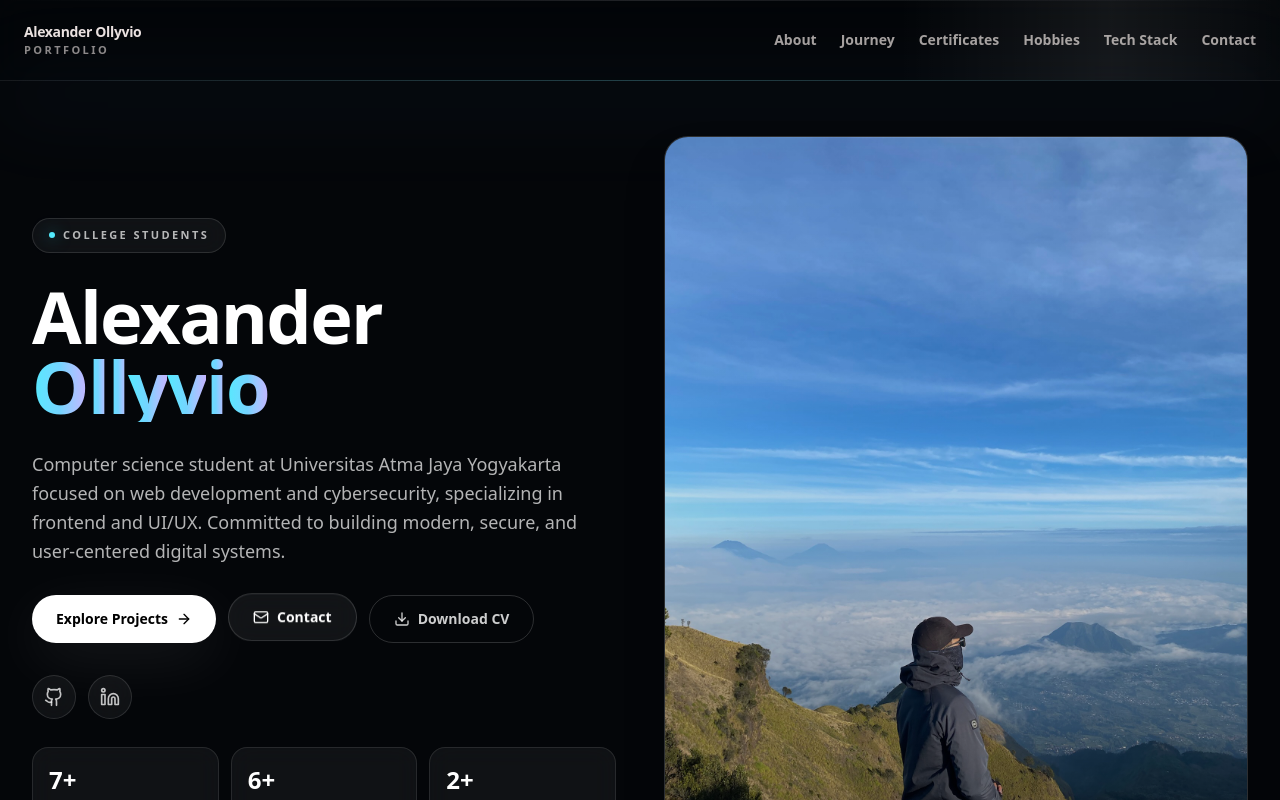
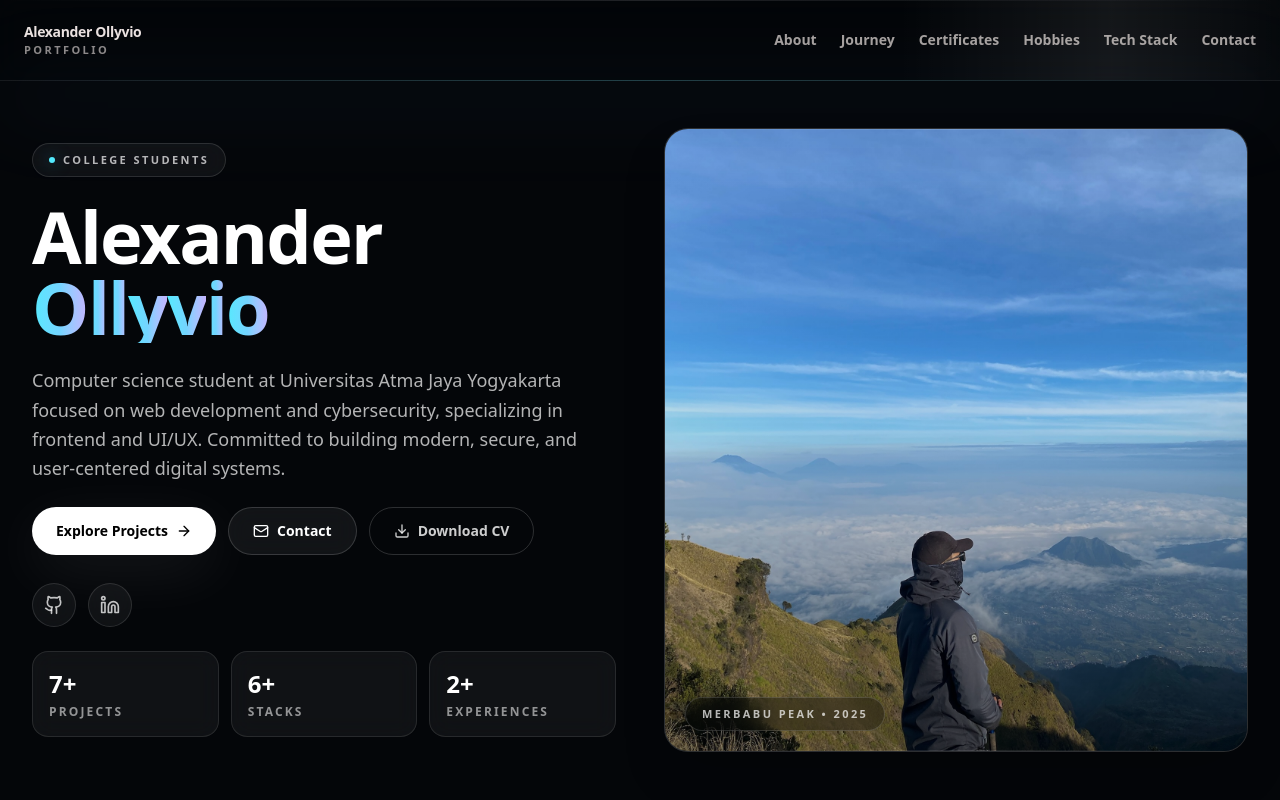
Before and after one commit to Alexx-93/alex-ollyvio-portofolio, a Next.js app: page / in a window 1280 px wide. Shown: the top 800 px of the page. Built offline with nearby package versions, Linux system fonts and the light colour scheme.

Commit message:
feat: refactor hero component layout and spacing adjustments

```diff
--- a/components/hero.tsx
+++ b/components/hero.tsx
@@ -208,7 +208,14 @@ export default function Hero({ setActiveSection }: { setActiveSection: (section:
   };
 
   return (
-    <section className="relative min-h-screen sm:min-h-[92vh] py-16 sm:py-20 md:py-24 lg:py-28">
+    <section
+      className="
+        relative overflow-hidden
+        [--nav:80px] md:[--nav:80px]
+        pt-[var(--nav)]
+        h-[calc(100dvh)]
+      "
+    >
       {/* background */}
       <div className="absolute inset-0 -z-20 bg-gradient-to-br from-[#070a12] via-[#0b1220] to-[#060812]" />
       <div className="pointer-events-none absolute inset-0 -z-10" style={overlayStyle} />
@@ -222,26 +229,27 @@ export default function Hero({ setActiveSection }: { setActiveSection: (section:
       <div className="pointer-events-none absolute -left-24 top-20 -z-10 h-[420px] w-[420px] rounded-full bg-cyan-400/10 blur-3xl" />
       <div className="pointer-events-none absolute -right-28 bottom-10 -z-10 h-[520px] w-[520px] rounded-full bg-violet-400/10 blur-3xl" />
 
-      <div className="mx-auto w-full max-w-[1200px] px-4 py-4 sm:px-6 sm:py-6 lg:px-8">
-        <div className="grid items-center gap-6 sm:gap-8 lg:grid-cols-2 lg:gap-12">
+      {/* content area: sisa layar setelah navbar */}
+      <div className="h-[calc(100dvh-var(--nav))]">
+        <div className="mx-auto flex h-full w-full max-w-[1200px] items-center px-4 sm:px-6 lg:px-8">
+          <div className="grid w-full items-center gap-8 lg:grid-cols-2 lg:gap-12">
             {/* left */}
             <motion.div
               initial={reduceMotion ? undefined : { opacity: 0, y: 18 }}
               animate={reduceMotion ? undefined : { opacity: 1, y: 0 }}
               transition={{ duration: 0.9, ease: EASE }}
-            className="space-y-7"
+              className="space-y-6"
             >
-            <div className="flex flex-wrap items-center gap-3">
+              {/* badge */}
               <div className="inline-flex items-center gap-2 rounded-full border border-white/12 bg-white/5 px-4 py-2 backdrop-blur-md">
                 <span className="h-1.5 w-1.5 rounded-full bg-cyan-300 shadow-[0_0_16px_rgba(34,211,238,0.6)]" />
                 <span className="text-[11px] font-semibold tracking-[0.22em] uppercase text-white/70">
                   College Students
                 </span>
               </div>
-            </div>
 
-            {/* ✅ judul responsif pakai clamp */}
-            <h1 className="text-balance font-semibold tracking-tight text-white leading-[0.98] text-[clamp(40px,7vw,72px)]">
+              {/* title */}
+              <h1 className="text-balance font-semibold tracking-tight text-white leading-[0.98] text-[clamp(40px,6vw,72px)]">
                 Alexander{" "}
                 <PremiumName
                   text="Ollyvio"
@@ -250,15 +258,16 @@ export default function Hero({ setActiveSection }: { setActiveSection: (section:
               </h1>
 
               <p className="max-w-[56ch] text-base leading-relaxed text-white/70 sm:text-lg">
-              Computer science student at Universitas Atma Jaya Yogyakarta focused on web development and cybersecurity, specializing in frontend and UI/UX. Committed to building modern, secure, and user-centered digital systems.
+                Computer science student at Universitas Atma Jaya Yogyakarta focused on web development and cybersecurity,
+                specializing in frontend and UI/UX. Committed to building modern, secure, and user-centered digital systems.
               </p>
 
-            {/* ✅ CTAs: mobile stack, sm+ sejajar */}
+              {/* CTAs */}
               <motion.div
                 className="flex flex-col gap-3 sm:flex-row sm:flex-wrap sm:items-center"
                 initial={reduceMotion ? undefined : { opacity: 0, y: 10 }}
                 animate={reduceMotion ? undefined : { opacity: 1, y: 0 }}
-              transition={{ delay: 0.4, duration: 0.6, ease: EASE }}
+                transition={{ delay: 0.35, duration: 0.6, ease: EASE }}
               >
                 <MagneticButton
                   onClick={() => goTo("projects")}
@@ -271,12 +280,6 @@ export default function Hero({ setActiveSection }: { setActiveSection: (section:
                   <ArrowRight className="h-4 w-4 transition-transform group-hover:translate-x-1" />
                 </MagneticButton>
 
-              <motion.div
-                whileHover={{ scale: 1.05 }}
-                whileTap={{ scale: 0.95 }}
-                animate={{ y: [0, -2, 0] }}
-                transition={{ duration: 2.5, repeat: Infinity, repeatDelay: 0.5 }}
-              >
                 <MagneticButton
                   onClick={() => goTo("contact")}
                   className="inline-flex h-12 w-full items-center justify-center gap-2 rounded-full border border-white/16 bg-white/6 px-6 text-sm font-semibold text-white
@@ -285,18 +288,15 @@ export default function Hero({ setActiveSection }: { setActiveSection: (section:
                   <Mail className="h-4 w-4" />
                   Contact
                 </MagneticButton>
-              </motion.div>
 
-              <motion.a
+                <a
                   href="/cv.pdf"
                   className="inline-flex h-12 w-full items-center justify-center gap-2 rounded-full border border-white/16 bg-white/0 px-6 text-sm font-semibold text-white/80
                              transition-colors hover:text-white hover:bg-white/6 sm:w-auto"
-                whileHover={{ scale: 1.02 }}
-                whileTap={{ scale: 0.98 }}
                 >
                   <Download className="h-4 w-4" />
                   Download CV
-              </motion.a>
+                </a>
               </motion.div>
 
               {/* socials */}
@@ -323,7 +323,7 @@ export default function Hero({ setActiveSection }: { setActiveSection: (section:
                 ))}
               </div>
 
-            {/* ✅ stats: 1 kolom di mobile, 3 kolom di sm+ */}
+              {/* stats */}
               <div className="grid max-w-xl grid-cols-1 gap-3 sm:grid-cols-3">
                 {[
                   { label: "Projects", value: 7 },
@@ -361,6 +361,7 @@ export default function Hero({ setActiveSection }: { setActiveSection: (section:
                 }
                 className="
                   relative w-full max-w-[360px] sm:max-w-[420px] md:max-w-[460px]
+                  max-h-[calc(100dvh-var(--nav)-96px)]
                   aspect-[3/4] overflow-hidden rounded-3xl
                   border border-white/12 bg-white/5 backdrop-blur-xl shadow-2xl
                 "
@@ -394,6 +395,7 @@ export default function Hero({ setActiveSection }: { setActiveSection: (section:
             </motion.div>
           </div>
         </div>
+      </div>
     </section>
   );
 }
```
Lines whose indentation alone changed are shown as unchanged.
